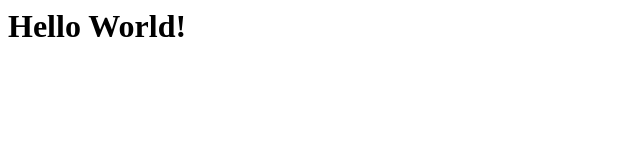
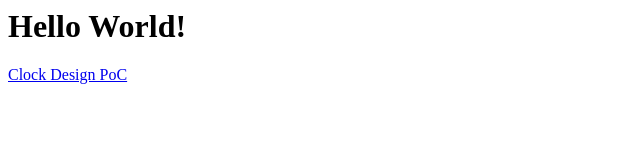
Before and after one commit to RazvanDev/small-webapps-projects, a plain HTML site: page index.html in a window 1280 px wide. Shown: the whole page, without its empty margins (0-640 px from the left). Drawn offline with Linux system fonts and the light colour scheme.

Commit message:
RM added link to Clock PoC

```diff
--- a/index.html
+++ b/index.html
@@ -1 +1,2 @@
 <h1> Hello World! </h1>
+<a href="./timer-clock-design/"> Clock Design PoC </a>
```
